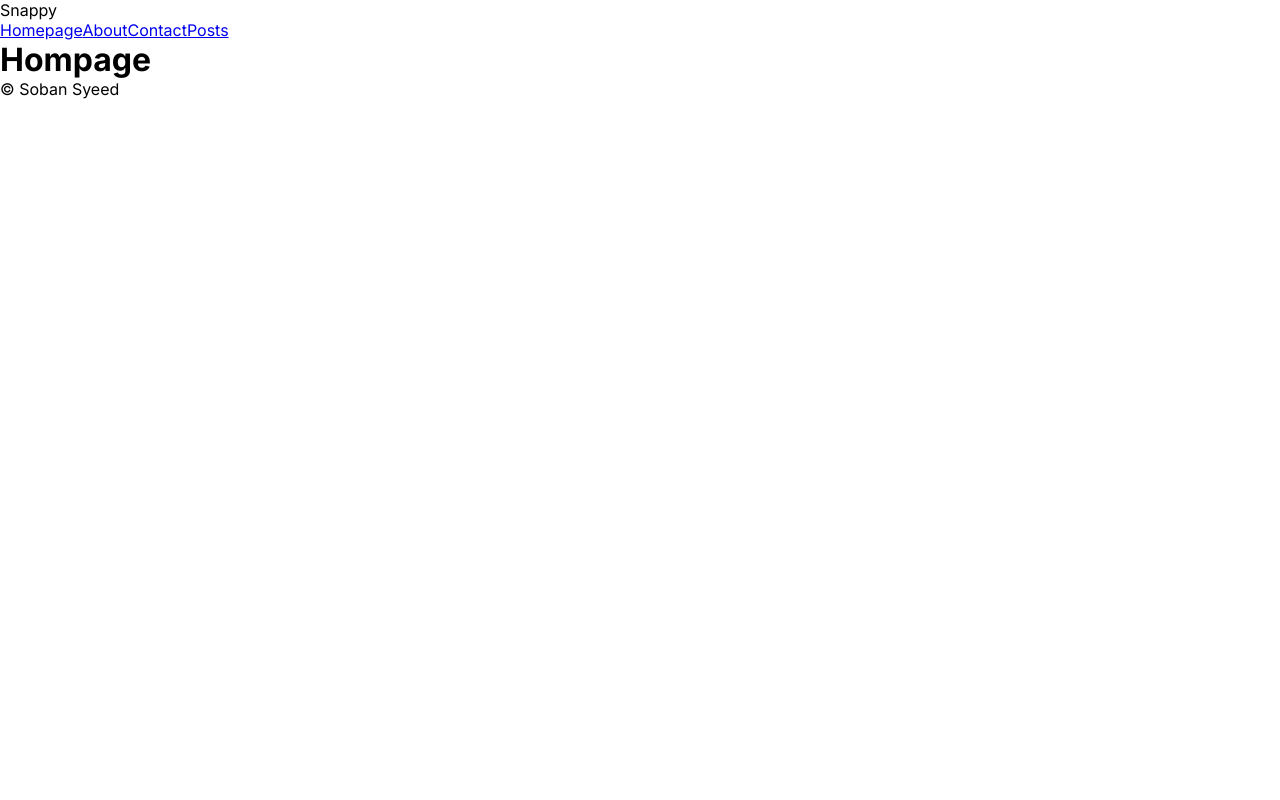
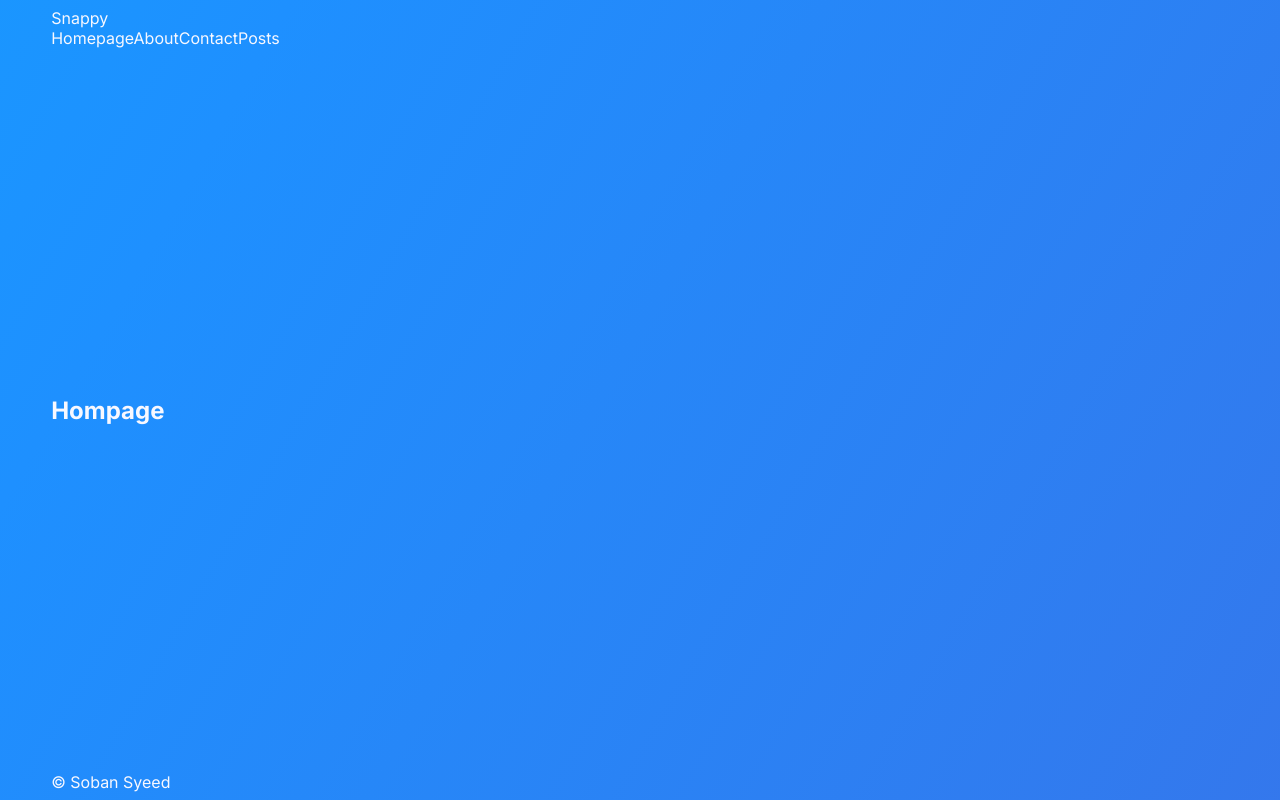
Before and after one commit to SnakyMz/Snappy, a Next.js app: page / in a window 1280 px wide. Built offline with nearby package versions, Linux system fonts and the light colour scheme.

Commit message:
Add background colors

```diff
--- a/src/app/globals.css
+++ b/src/app/globals.css
@@ -4,8 +4,37 @@
   margin: 0;
 }
 
-@media (prefers-color-scheme: dark) {
-  html {
-    color-scheme: dark;
+body {
+  color: ghostwhite;
+  background: linear-gradient(-60deg, royalblue, dodgerblue, deepskyblue, skyblue);
+  background-size: 400% 400%;
+  animation: gradient 15s ease infinite;
+}
+
+@keyframes gradient {
+  0% {
+    background-position: 0% 50%;
+  }
+
+  50% {
+    background-position: 100% 50%;
+  }
+
+  100% {
+    background-position: 0% 50%;
   }
 }
+
+
+.container {
+  min-height: 100vh;
+  display: flex;
+  flex-direction: column;
+  justify-content: space-between;
+  padding: 0.5rem 4%;
+}
+
+a {
+  text-decoration: none;
+  color: inherit;
+}
--- a/src/app/layout.js
+++ b/src/app/layout.js
@@ -14,9 +14,11 @@ export default function RootLayout({ children }) {
   return (
     <html lang="en">
       <body className={inter.className}>
-        <Navbar />
-        {children}
-        <Footer />
+        <section className="container">
+          <Navbar />
+          {children}
+          <Footer />
+        </section>
       </body>
     </html>
   )
```
